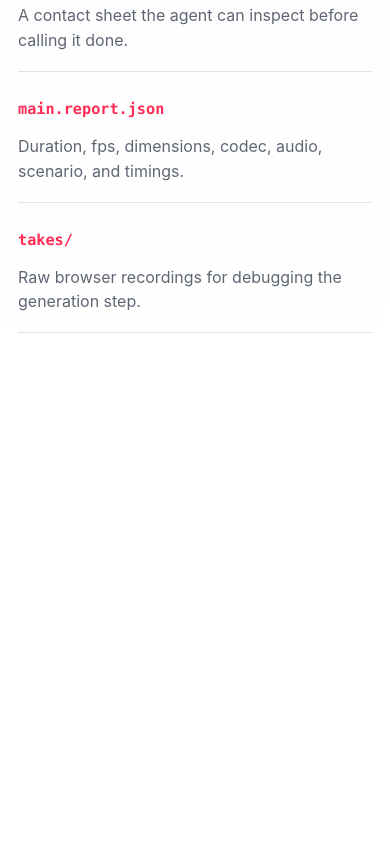
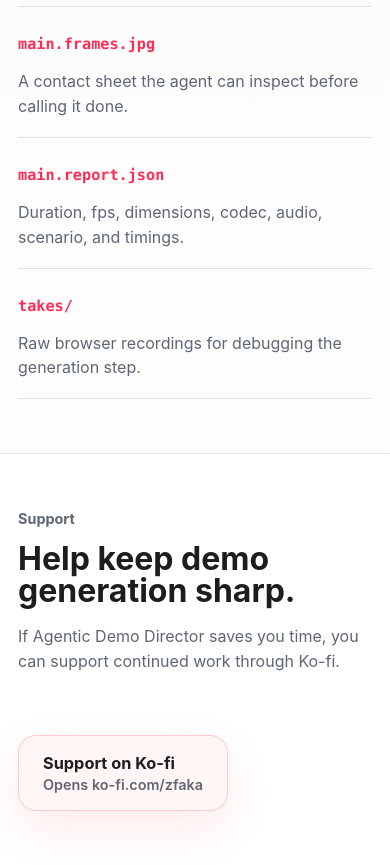
Before and after one commit to IFAKA/agentic-demo-director, a website: page index.html in a window 390 px wide. Shown: the part 4486-5351 px from the top of the page. Before the commit the page ends 4873 px from the top, so only its background shows below. Drawn offline with Linux system fonts and the light colour scheme.

Commit message:
feat: add Ko-fi support to landing page

```diff
--- a/index.html
+++ b/index.html
@@ -36,6 +36,16 @@
           >
             <span>make the demo video</span>
             <span>make delete slower</span>
+          </div>
+          <div class="hero-actions" aria-label="Project links">
+            <a
+              class="support-link"
+              href="https://ko-fi.com/zfaka"
+              target="_blank"
+              rel="noopener noreferrer"
+              >Support on Ko-fi</a
+            >
+            <a class="secondary-link" href="#quick-start">Install skill</a>
           </div>
         </div>
 
@@ -304,6 +314,26 @@ export default defineDemo({
           </p>
         </div>
       </section>
+
+      <section class="support" id="support" aria-labelledby="support-title">
+        <div class="section-title">
+          <p class="eyebrow">Support</p>
+          <h2 id="support-title">Help keep demo generation sharp.</h2>
+          <p>
+            If Agentic Demo Director saves you time, you can support continued
+            work through Ko-fi.
+          </p>
+        </div>
+        <a
+          class="support-card"
+          href="https://ko-fi.com/zfaka"
+          target="_blank"
+          rel="noopener noreferrer"
+        >
+          <strong>Support on Ko-fi</strong>
+          <span>Opens ko-fi.com/zfaka</span>
+        </a>
+      </section>
     </main>
     <script src="./script.js"></script>
   </body>
--- a/styles.css
+++ b/styles.css
@@ -114,7 +114,8 @@ body.is-opening .opening-scene.is-done {
 .pipeline,
 .split,
 .scenario,
-.outputs {
+.outputs,
+.support {
   padding: 64px max(20px, calc((100vw - 1160px) / 2));
 }
 
@@ -236,6 +237,56 @@ figcaption {
   margin-left: 5px;
   background: #f8fafc;
   animation: blink 1s steps(2, start) infinite;
+}
+
+.hero-actions {
+  display: flex;
+  flex-wrap: wrap;
+  gap: 12px;
+  margin-top: 22px;
+}
+
+.support-link,
+.secondary-link,
+.support-card {
+  min-height: 44px;
+  display: inline-flex;
+  align-items: center;
+  justify-content: center;
+  border-radius: 999px;
+  padding: 0 16px;
+  font-weight: 800;
+  text-decoration: none;
+  transition:
+    transform 160ms ease,
+    background 160ms ease,
+    border-color 160ms ease,
+    box-shadow 160ms ease;
+}
+
+.support-link {
+  background: #ff5e5b;
+  color: #ffffff;
+  box-shadow: 0 12px 30px rgba(255, 94, 91, 0.22);
+}
+
+.secondary-link {
+  border: 1px solid var(--line);
+  background: var(--surface-strong);
+  color: var(--ink);
+}
+
+.support-link:hover,
+.secondary-link:hover,
+.support-card:hover {
+  transform: translateY(-1px);
+}
+
+.support-link:focus-visible,
+.secondary-link:focus-visible,
+.support-card:focus-visible {
+  outline: 3px solid rgba(0, 122, 255, 0.32);
+  outline-offset: 4px;
 }
 
 .demo-workbench {
@@ -935,10 +986,49 @@ pre {
   font-size: 0.95rem;
 }
 
+.support {
+  display: grid;
+  grid-template-columns: minmax(260px, 0.75fr) minmax(280px, 0.95fr);
+  gap: 46px;
+  align-items: center;
+  border-top: 1px solid var(--line);
+  background: #ffffff;
+}
+
+.support .section-title {
+  margin-bottom: 0;
+}
+
+.support-card {
+  justify-self: start;
+  min-height: 76px;
+  display: inline-grid;
+  gap: 3px;
+  align-content: center;
+  justify-items: start;
+  border: 1px solid rgba(255, 94, 91, 0.28);
+  border-radius: 18px;
+  padding: 0 24px;
+  background: #fff6f5;
+  color: var(--ink);
+  box-shadow: 0 18px 44px rgba(255, 94, 91, 0.12);
+}
+
+.support-card strong {
+  font-size: 1.02rem;
+}
+
+.support-card span {
+  color: var(--secondary);
+  font-size: 0.9rem;
+  font-weight: 600;
+}
+
 @media (max-width: 980px) {
   .hero,
   .split,
-  .outputs {
+  .outputs,
+  .support {
     grid-template-columns: 1fr;
   }
 
@@ -968,7 +1058,8 @@ pre {
   .pipeline,
   .split,
   .scenario,
-  .outputs {
+  .outputs,
+  .support {
     padding: 54px 18px;
   }
 
```
